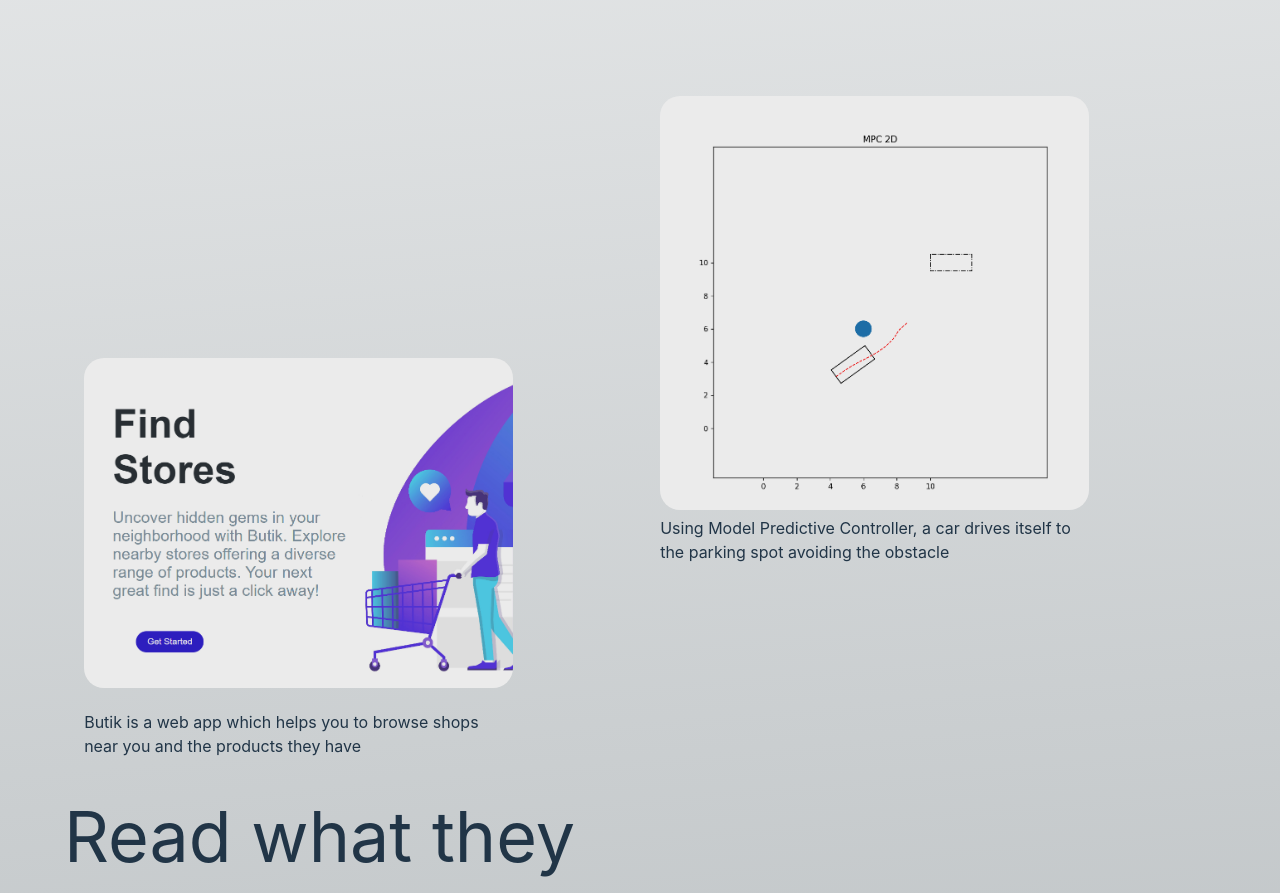
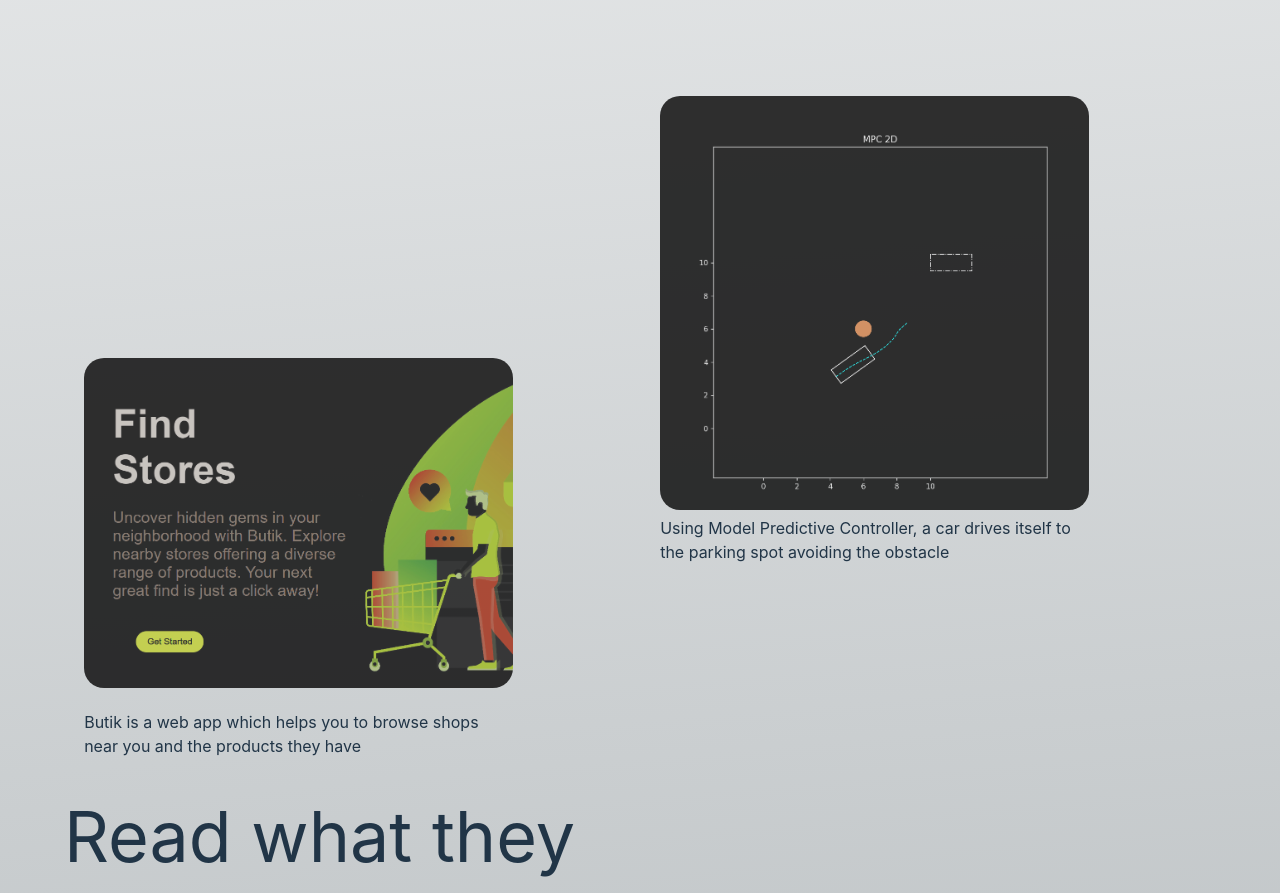
Before and after one commit to HarshSuvarna/portfolio_website, a React (Vite) app: page / in a window 1280 px wide. Shown: the part 1046-1939 px from the top of the page. Built offline with nearby package versions, Linux system fonts and the light colour scheme.

Commit message:
changes project invert

```diff
--- a/src/components/projects.css
+++ b/src/components/projects.css
@@ -54,13 +54,13 @@
   height: 60%;
   border-radius: 20px;
   /* transform: scale(1.5); */
-  transition: all 0.3s;
-  filter: brightness(0.92);
+  transition: all 0.8s;
+  filter: invert(0.92);
+  opacity: 0.87;
 }
-
 .project-title-img img:hover {
   transform: scale(1.01);
-  filter: brightness(0.95);
+  opacity: 0.95;
 }
 
 .project-name-description {
```
